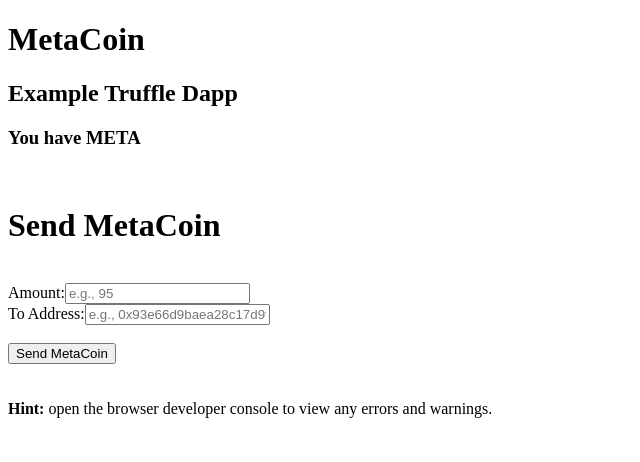
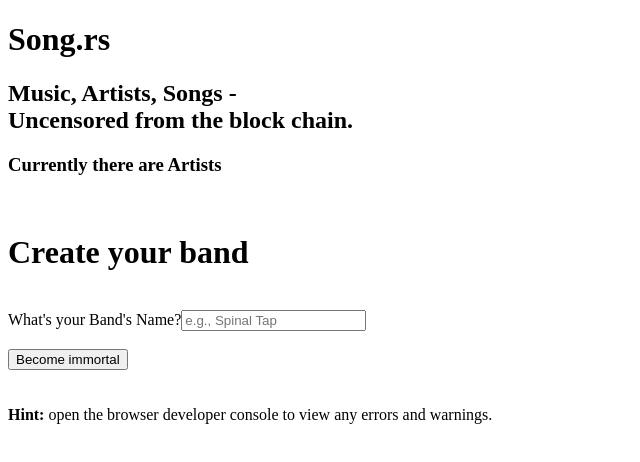
Before and after one commit to snissn/songrs, a website: page truffle3/app/index.html in a window 1280 px wide. Shown: the whole page, without its empty margins (0-640 px from the left). Drawn offline with Linux system fonts and the light colour scheme; files whose address does not match are found by name.

Commit message:
cool stuff kinda works

```diff
--- a/truffle3/app/index.html
+++ b/truffle3/app/index.html
@@ -6,15 +6,21 @@
   <script src="./app.js"></script>
 </head>
 <body>
-  <h1>MetaCoin</h1>
-  <h2>Example Truffle Dapp</h2>
-  <h3>You have <span class="black"><span id="balance"></span> META</span></h3>
+<div>
+  <h1>Song.rs</h1>
+  </div>
+  <div>
+    <h2>Music, Artists, Songs - <br />Uncensored from the block chain.</h2>
+  </div>
+  <div>
+    <h3>Currently there are <span id=total></span> Artists</h3>
+  </div>
+  <h3><span id="balance"></span> </h3>
 
   <br>
-  <h1>Send MetaCoin</h1>
-  <br><label for="amount">Amount:</label><input type="text" id="amount" placeholder="e.g., 95"></input>
-  <br><label for="receiver">To Address:</label><input type="text" id="receiver" placeholder="e.g., 0x93e66d9baea28c17d9fc393b53e3fbdd76899dae"></input>
-  <br><br><button id="send" onclick="App.sendCoin()">Send MetaCoin</button>
+  <h1>Create your band</h1>
+  <br><label for="name">What's your Band's Name?</label><input type="text" id="name" placeholder="e.g., Spinal Tap"></input>
+  <br><br><button id="send" onclick="App.SignUp()">Become immortal</button>
   <br><br>
   <span id="status"></span>
   <br>
--- a/truffle3/app/javascripts/app.js
+++ b/truffle3/app/javascripts/app.js
@@ -58,30 +58,33 @@
     }).then(function(value) {
       var balance_element = document.getElementById("balance");
       balance_element.innerHTML = value.valueOf();
+      return meta.get_artist_length.call({from: account});
+    }).then(function(value){
+      var balance_element = document.getElementById("total");
+      balance_element.innerHTML = value.valueOf();
     }).catch(function(e) {
       console.log(e);
       self.setStatus("Error getting balance; see log.");
     });
   },
 
-  sendCoin: function() {
+  SignUp: function() {
     var self = this;
 
-    var amount = parseInt(document.getElementById("amount").value);
-    var receiver = document.getElementById("receiver").value;
+    var name = document.getElementById("name").value;
 
     this.setStatus("Initiating transaction... (please wait)");
 
     var meta;
-    MetaCoin.deployed().then(function(instance) {
+    Artists.deployed().then(function(instance) {
       meta = instance;
-      return meta.sendCoin(receiver, amount, {from: account});
+      return meta.create_artist(name, "ipfs", {from: account});
     }).then(function() {
-      self.setStatus("Transaction complete!");
+      self.setStatus("Your Band " + name + " has been created!");
       self.refreshBalance();
     }).catch(function(e) {
       console.log(e);
-      self.setStatus("Error sending coin; see log.");
+      self.setStatus("Error creating your band; see the log.");
     });
   }
 };
```
Also changed, not shown: 1 other file.
